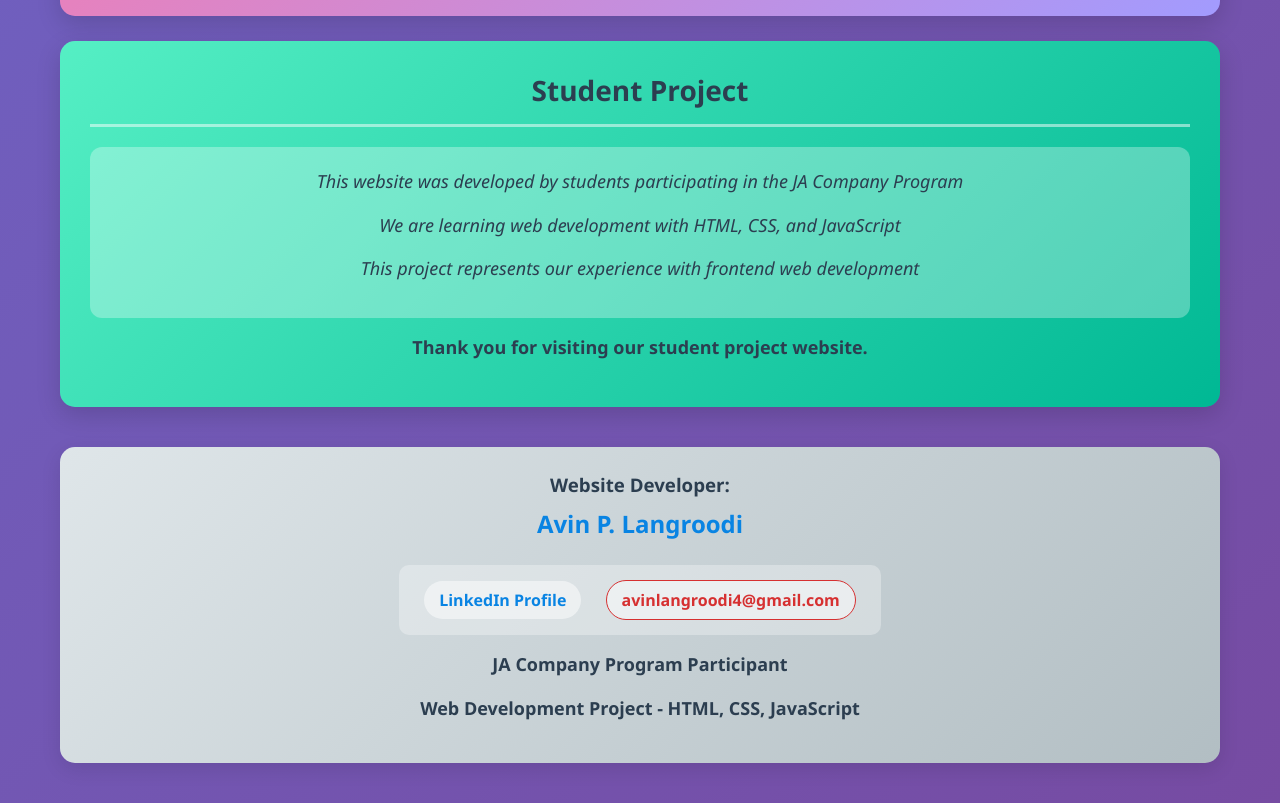
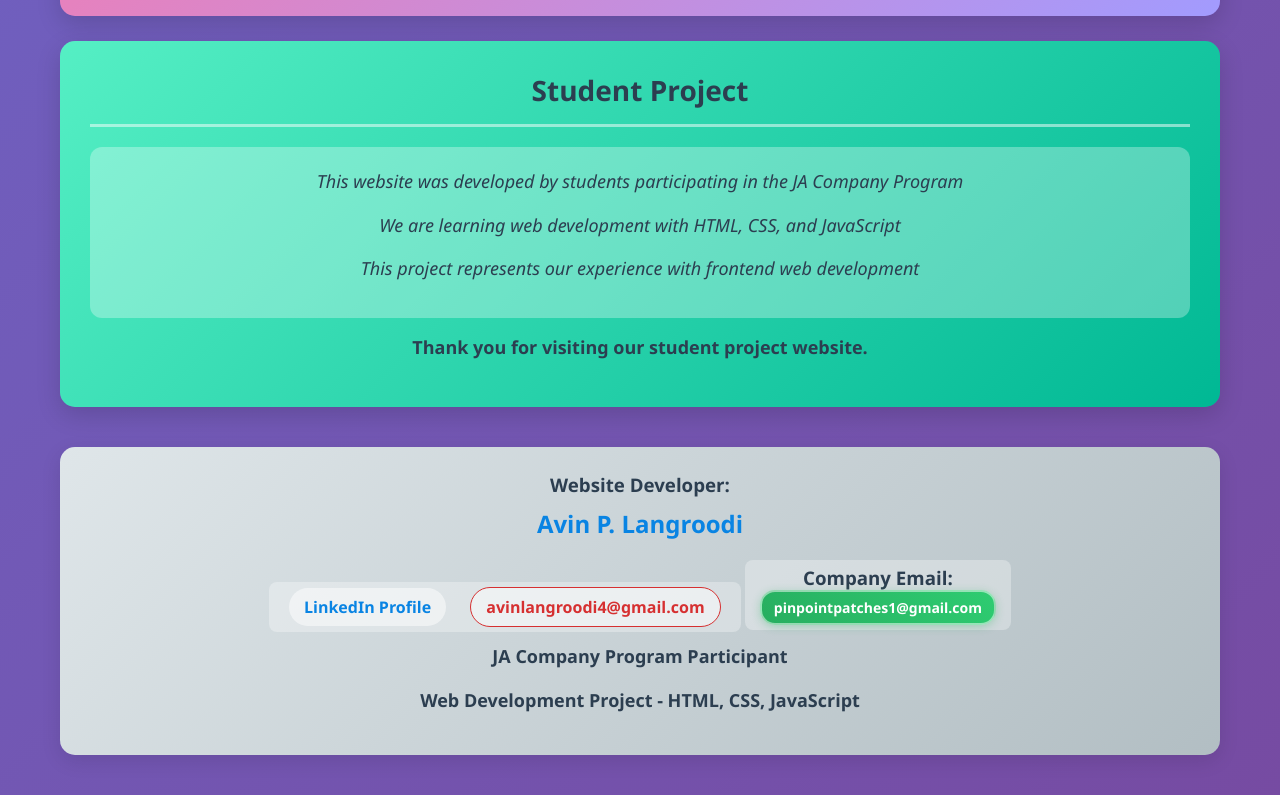
Before and after one commit to Avinlng/ecopins-website, a plain HTML site: page index.html in a window 1280 px wide. Shown: the part 3319-4122 px from the top of the page. Drawn offline with Linux system fonts and the light colour scheme.

Commit message:
Update index.html

```diff
--- a/index.html
+++ b/index.html
@@ -162,10 +162,10 @@
         }
 
         .contact-info {
-            margin: 15px 0;
-            padding: 15px;
+            margin: 10px 0;
+            padding: 5px 10px;
             background: rgba(255, 255, 255, 0.3);
-            border-radius: 10px;
+            border-radius: 8px;
             display: inline-block;
         }
 
@@ -202,6 +202,28 @@
         .email-link:hover {
             background: rgba(214, 48, 49, 0.1);
             transform: scale(1.05);
+        }
+
+        .company-email-link {
+            color: #27ae60;
+            text-decoration: none;
+            font-weight: bold;
+            margin: 0 5px;
+            padding: 6px 12px;
+            border-radius: 15px;
+            background: linear-gradient(45deg, #27ae60, #2ecc71);
+            color: white;
+            transition: all 0.3s ease;
+            display: inline-block;
+            box-shadow: 0 2px 8px rgba(39, 174, 96, 0.3);
+            border: 2px solid rgba(255,255,255,0.5);
+            font-size: 14px;
+        }
+
+        .company-email-link:hover {
+            background: linear-gradient(45deg, #2ecc71, #27ae60);
+            transform: scale(1.05);
+            box-shadow: 0 3px 10px rgba(39, 174, 96, 0.4);
         }
 
         .team-button {
@@ -815,6 +837,10 @@
                 <a href="https://www.linkedin.com/in/avin-langroodi-85ab50287" class="contact-link" target="_blank">LinkedIn Profile</a>
                 <a href="mailto:avinlangroodi4@gmail.com" class="email-link">avinlangroodi4@gmail.com</a>
             </div>
+            <div class="contact-info">
+                <h3>Company Email:</h3>
+                <a href="mailto:pinpointpatches1@gmail.com" class="company-email-link">pinpointpatches1@gmail.com</a>
+            </div>
             <p>JA Company Program Participant</p>
             <p>Web Development Project - HTML, CSS, JavaScript</p>
         </div>
```
